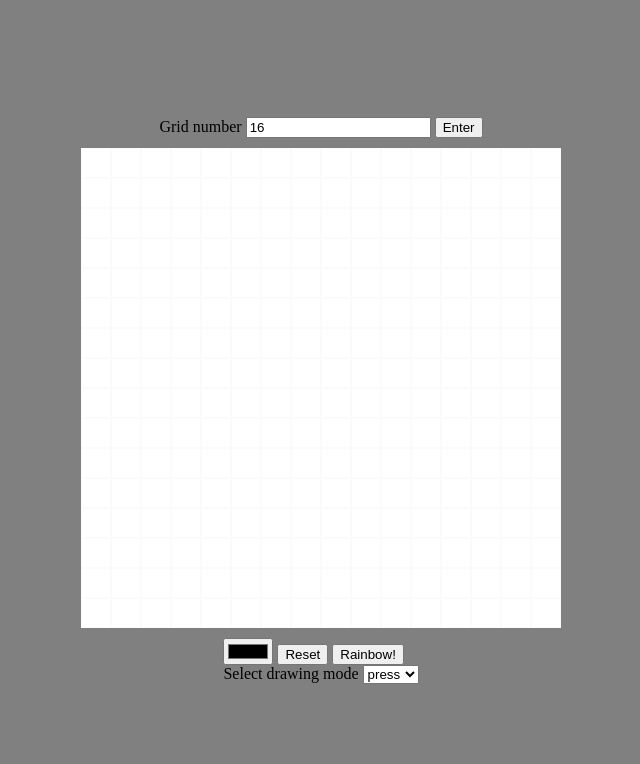
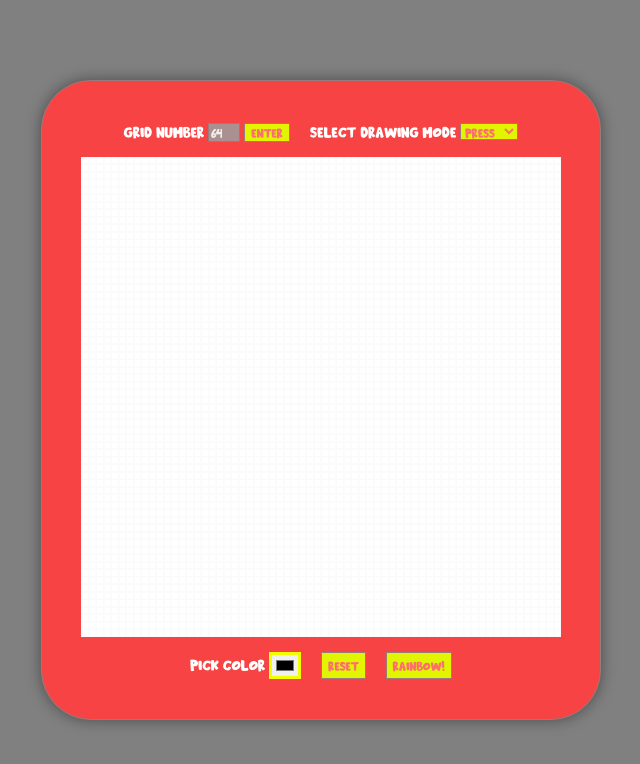
Before and after one commit to yass-gr/Project-Etch-a-Sketch, a plain HTML site: page index.html in a window 1280 px wide. Shown: the whole page, without its empty margins (319-959 px from the left). Drawn offline with Linux system fonts and the light colour scheme.

Commit message:
added some css styling

```diff
--- a/index.html
+++ b/index.html
@@ -8,20 +8,15 @@
     <script src="script.js" defer></script>
 </head>
 <body>
-    <div class="gridNumberInput">
+    <div class="allContainer">
+ <div class="top">
+           <div class="gridNumberInput">
         <label for="NumberInput">Grid number</label>
         <input id="NumberInput" type="number" placeholder="from 1 to 100">
         <button class="enterButton">Enter</button><br>
         <span></span>
     </div>
-    <div class="grid">
-
-    </div>
-    <div class="moreControls">
-        <input type="color" name="" id="color">
-        <button class="reset">Reset</button>
-        <button class="rainbow">Rainbow!</button>
-        <div class="mode">
+    <div class="mode">
             <label for="mode">Select drawing mode</label>
             <select name="mode" id="mode">
                 <option value="press">press</option>
@@ -29,6 +24,19 @@
 
             </select>
         </div>
+ </div>
+    <div class="grid">
+
+    </div>
+    <div class="moreControls">
+        <div class="colorPicker">
+            <label for="color">Pick color</label>
+            <input type="color" name="" id="color">
+        </div>
+        <button class="reset">Reset</button>
+        <button class="rainbow">Rainbow!</button>
+
+    </div>
     </div>
 </body>
 </html>
--- a/script.js
+++ b/script.js
@@ -1,6 +1,6 @@
 
 // creating the grid
-let gridNumber = 16;
+let gridNumber = 64;
 const grid = document.querySelector(".grid");
 creatGrid();
 
--- a/style.css
+++ b/style.css
@@ -1,5 +1,13 @@
 *{
     box-sizing: border-box;
+    font-family: 'fun',sans-serif;
+    color: white;
+}
+@font-face{
+    font-family: 'fun';
+    src: url(beachday.ttf);
+    font-size: normal;
+    font-weight: normal;
 }
 body{
     margin: 0;
@@ -31,3 +39,45 @@ body{
     flex-grow: 1;
 
 }
+.allContainer{
+    background-color: rgb(247, 67, 67);
+    display: flex;
+    flex-direction: column;
+    justify-content: center;
+    align-items: center;
+    width: 35rem;
+    height: 40rem;
+    border-radius: 50px;
+    box-shadow: 0 0 15px rgba(0, 0, 0, 0.415);
+    gap: 15px;
+    border: 1px solid rgb(152, 123, 123);
+}
+#NumberInput{
+    background-color: rgb(170, 144, 144);
+    border: 1px solid rgb(152, 123, 123);
+    width: 2rem;
+    color: rgb(238, 238, 238);
+
+}
+.top{
+    display: flex;
+    gap: 20px;
+}
+button,select{
+
+    background-color:  rgb(225, 245, 0);
+    border: 1px solid rgb(152, 123, 123);
+    color: rgb(255, 110, 110);
+}
+
+.moreControls{
+    display: flex;
+    gap: 20px;
+}
+#color{
+    width: 2rem;
+    outline: none;
+    border: 3px solid rgb(242, 255, 0);
+
+
+}
```
Also changed, not shown: beachday.ttf (added).
